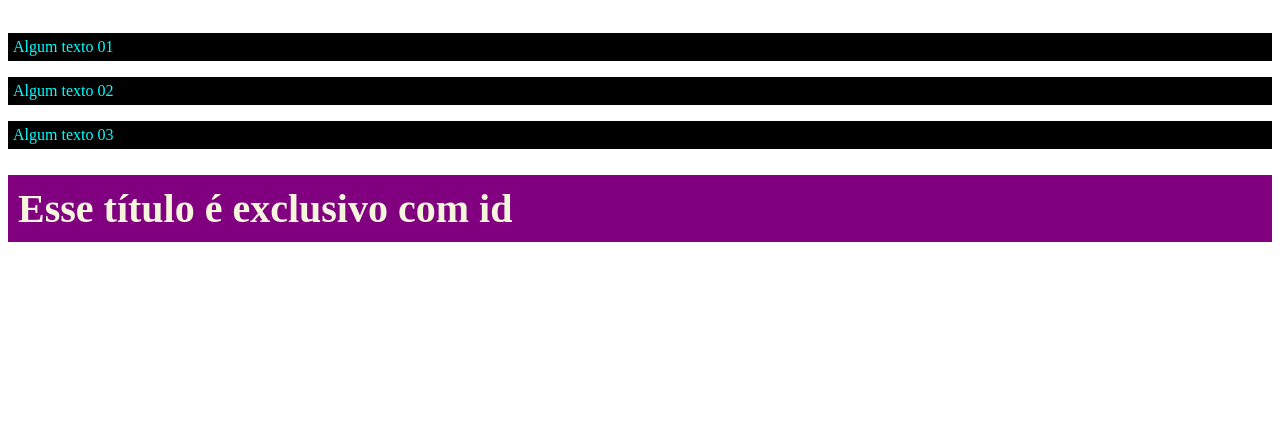
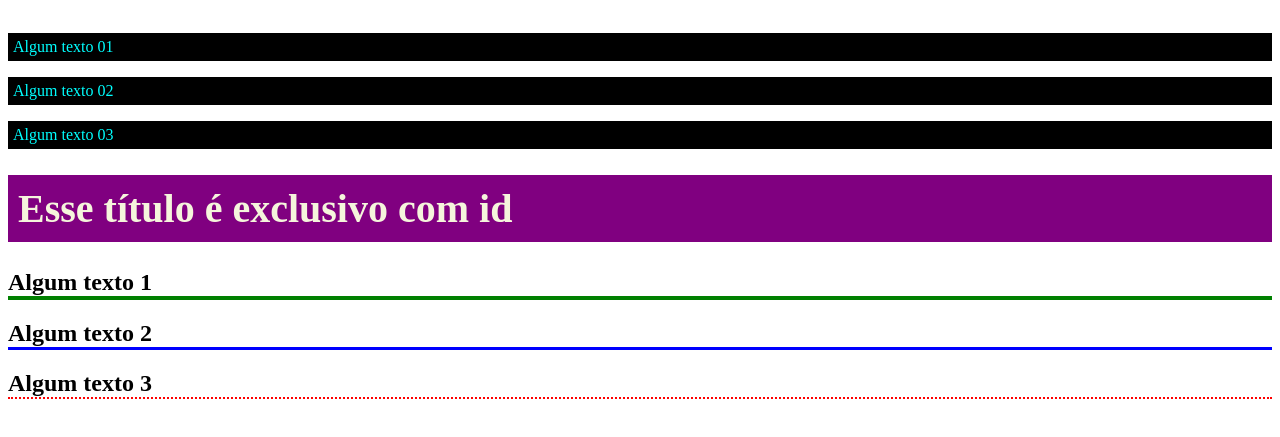
Before and after one commit to gabysenac/11-03-html, a plain HTML site: page 11-03-html/index.html in a window 1280 px wide. Shown: the part 577-1014 px from the top of the page. Drawn offline with Linux system fonts and the light colour scheme.

Commit message:
10 múltiplas regras

```diff
--- a/11-03-html/css/style.css
+++ b/11-03-html/css/style.css
@@ -27,3 +27,15 @@ body{
     padding: 10px;
     font-size: 40px;
 }
+
+h2{
+    border-bottom: 2px dotted red;
+}
+
+.titulo{
+    border-bottom: 3px solid blue;
+}
+
+#algum-titulo{
+    border-bottom: 4px solid green;
+}
--- a/11-03-html/index.html
+++ b/11-03-html/index.html
@@ -60,6 +60,12 @@
      <!-- 09 ID -->
      <h1 id="exclusive-title"> Esse título é exclusivo com id </h1>
 
+     <!-- Múltiplas regras -->
+     <h2 id="algum-titulo" class="titulo"> Algum texto 1</h2>
+     <h2 class="titulo"> Algum texto 2</h2>
+     <h2> Algum texto 3</h2>
+
+
 
 </body>
 </html>
```
